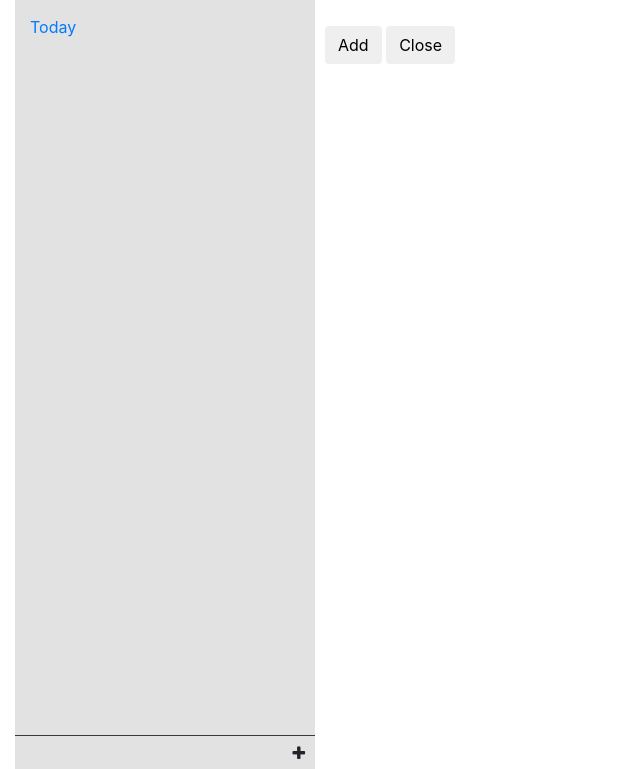
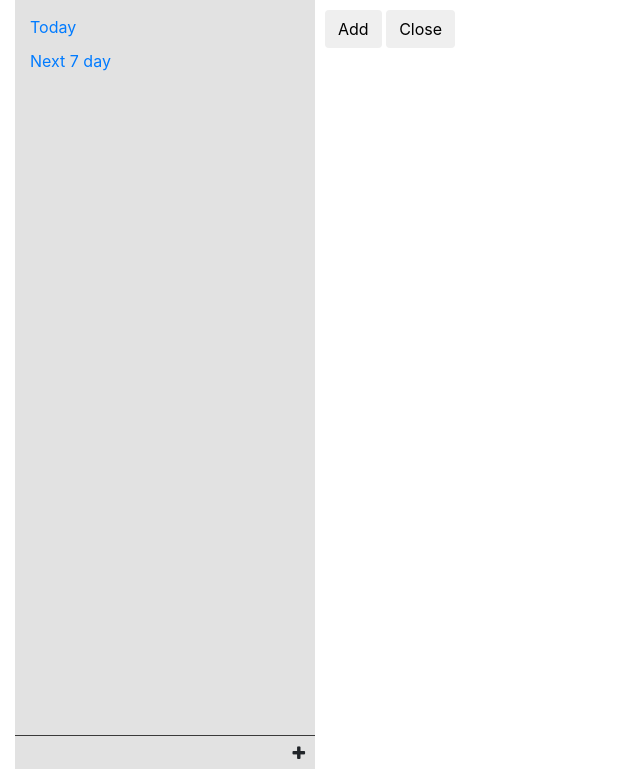
Before and after one commit to web-user/django-todo, a Django app: page /dashboard/ in a window 1280 px wide. Shown: the part 56-825 px from the top of the page, without its empty margins (0-640 px from the left). Run offline with Django 3.2, Linux system fonts and the light colour scheme; a user stored in the database is signed in; data that the repository does not hold is empty; some libraries are stand-ins or nearby versions.

Commit message:
filter date todo

```diff
--- a/todo/static/css/style.css
+++ b/todo/static/css/style.css
@@ -257,9 +257,7 @@ body {
 .block-setting{
     position: absolute;
     width: 40%;
-    right: -8%;
-
-
+    right: -20%;
 }
 
 .block-setting a{
--- a/todo/static/js/custom.js
+++ b/todo/static/js/custom.js
@@ -94,16 +94,18 @@ jQuery(document).ready(function ($) {
             // menu(a);
         });
 
+
         $(document).on('click', '.get-today-todo', function (e) {
 
-            var date_today = new Date().toString('yyyy-MM-dd');
 
             e.preventDefault();
 
             var d = new Date();
 
+
             var month = d.getMonth() + 1;
             var day = d.getDate();
+
 
             var output = d.getFullYear() + '-' +
                 (month < 10 ? '0' : '') + month + '-' +
@@ -112,19 +114,8 @@ jQuery(document).ready(function ($) {
 
             console.log(output);
 
-            $.get("http://127.0.0.1:8000/todo/API/?date="+ output +"&end_date=" + output, function (data) {
-                // $( "body" )
-                //   .append( "Name: " + data.name ) // John
-                //   .append( "Time: " + data.time ); //  2pm
 
-                // $('#sortable').html();
-
-                $.each(data, function (index, value) {
-                    // alert( index + ": " + value );
-
-                    console.log('project title: ' + value.project_title + ' title: ' + value.title)
-                });
-
+            $.get("http://127.0.0.1:8000/todo/API/?date=" + output + "&end_date=" + output, function (data) {
 
                 function render() {
                     $("#sortable >.list-todo").remove();
@@ -143,27 +134,63 @@ jQuery(document).ready(function ($) {
                 render();
 
 
-                //
-                // $.ajax({
-                //     type: "POST",
-                //     url: 'http://127.0.0.1:8000/todo/get/API/',
-                //     data: data,
-                //
-                //     success: function(res){
-                //
-                //         console.log(res);
-                //
-                //
-                //     },
-                //     error: function(){
-                //         console.log("Error !!!")
-                //     }
-                // });
+            }, "json");
 
 
-                console.log(data.id)
+        });
 
-                console.log(data.id)
+
+        $(document).on('click', '.get-today-seven', function (e) {
+
+
+            e.preventDefault();
+
+            var d = new Date();
+
+
+            var month = d.getMonth() + 1;
+            var day = d.getDate();
+
+
+            var output = d.getFullYear() + '-' +
+                (month < 10 ? '0' : '') + month + '-' +
+                (day < 10 ? '0' : '') + day;
+
+
+            console.log(output);
+
+
+            var currentDate = new Date(new Date().getTime() + 168 * 60 * 60 * 1000);
+
+
+            var day_todo = currentDate.getDate()
+            var month_todo = currentDate.getMonth() + 1;
+            var year_todo = currentDate.getFullYear()
+
+
+            var seven_day = year_todo + "-" + (month_todo < 10 ? '0' : '') + month_todo + "-" + (day_todo < 10 ? '0' : '') + day_todo;
+
+
+            console.log(seven_day);
+
+            $.get("http://127.0.0.1:8000/todo/API/?date=" + output + "&end_date=" + seven_day, function (data) {
+
+
+                function render() {
+                    $("#sortable >.list-todo").remove();
+                    for (var i = 0; i < data.length; i++) {
+                        var person = data[i];
+                        var clone = $("#templates>.list-todo").clone();
+                        clone.find(".todo-title").text(person.title);
+                        clone.find(".project-title").text(person.project_title);
+                        clone.find(".project-color").text(person.color);
+
+
+                        $("#sortable").prepend(clone);
+                    }
+                }
+
+                render();
 
 
             }, "json");
--- a/todo/templates/todo/sidebar.html
+++ b/todo/templates/todo/sidebar.html
@@ -4,6 +4,11 @@
             <li>
                 <a href="#" class="get-today-todo" data-date="">
                     Today
+                </a>
+            </li>
+            <li>
+                <a href="#" class="get-today-seven" data-date="">
+                    Next 7 day
                 </a>
             </li>
             {% for item in projects %}
@@ -34,20 +39,22 @@
                 </div>
 
                 <!-- Modal -->
-                        <div class="modal fade" id="projectedit_{{item.id}}" tabindex="-1" role="dialog" aria-labelledby="exampleModalLongTitle" aria-hidden="true">
+                <div class="modal fade" id="projectedit_{{item.id}}" tabindex="-1" role="dialog"
+                     aria-labelledby="exampleModalLongTitle" aria-hidden="true">
                     <div class="modal-dialog" role="document">
                         <div class="modal-content">
 
                             <form action="{% url 'todo:project_update' item.id %}" method="post">
                                 <div class="modal-header">
-                                        <h5 class="modal-title" id="projectedit_{{item.id}}_Title">Modal title {{item.id}}</h5>
+                                    <h5 class="modal-title" id="projectedit_{{item.id}}_Title">Modal title
+                                        {{item.id}}</h5>
                                     <button type="button" class="close" data-dismiss="modal" aria-label="Close">
                                         <span aria-hidden="true">&times;</span>
                                     </button>
                                 </div>
                                 <div class="modal-body">
                                     <div class="form-group">
-                                            <label >Title</label>
+                                        <label>Title</label>
                                         <input type="text" class="form-control" name="title" value="{{item.title}}">
                                     </div>
                                     <div class="form-group">
--- a/todo/templates/todo/todo_list.html
+++ b/todo/templates/todo/todo_list.html
@@ -1,34 +1,9 @@
 <div class="cm-all-dynamic-data">
     <div class="cm-dynamic-data">
 
+        <!-- Todo Template -->
 
-        <ul id="name-list">
-
-        </ul>
-        <!-- <ol id="name-list"></ol> -->
-
-        <div id="templates">
-            <li class="list-todo">
-                <div class="child-wrap">
-                    <div class="input-menu-items">
-                        <span class="todo-title cm-text-data"></span>
-                        <span class="project-title cm-text-function"></span>
-                        <span class="project-color cm-text-function"></span>
-                    </div>
-                    <div class="todo-option">
-                        <i class="fa fa-ellipsis-v" aria-hidden="true"></i>
-                        <div class="block-setting">
-                            <form class="delete-form-content"  method="post">
-                                <input type="hidden" name="todo_id" value="">
-                                <input type="submit" value="Delete"/>
-                            </form>
-                            <a data-toggle="modal" >Edit</a>
-                        </div>
-                    </div>
-                </div>
-
-            </li>
-        </div>
+            {% include "todo/todo_template.html" %}
 
 
         <ul id="sortable">
--- /dev/null
+++ b/todo/templates/todo/todo_template.html
@@ -0,0 +1,22 @@
+<div id="templates">
+    <li class="list-todo">
+        <div class="child-wrap">
+            <div class="input-menu-items">
+                <span class="todo-title cm-text-data"></span>
+                <span class="project-title cm-text-function"></span>
+                <span class="project-color cm-text-function"></span>
+            </div>
+            <div class="todo-option">
+                <i class="fa fa-ellipsis-v" aria-hidden="true"></i>
+                <div class="block-setting">
+                    <form class="delete-form-content"  method="post">
+                        <input type="hidden" name="todo_id" value="">
+                        <input type="submit" value="Delete"/>
+                    </form>
+                    <a data-toggle="modal" >Edit</a>
+                </div>
+            </div>
+        </div>
+
+    </li>
+</div>
```
Lines whose indentation alone changed are shown as unchanged.
